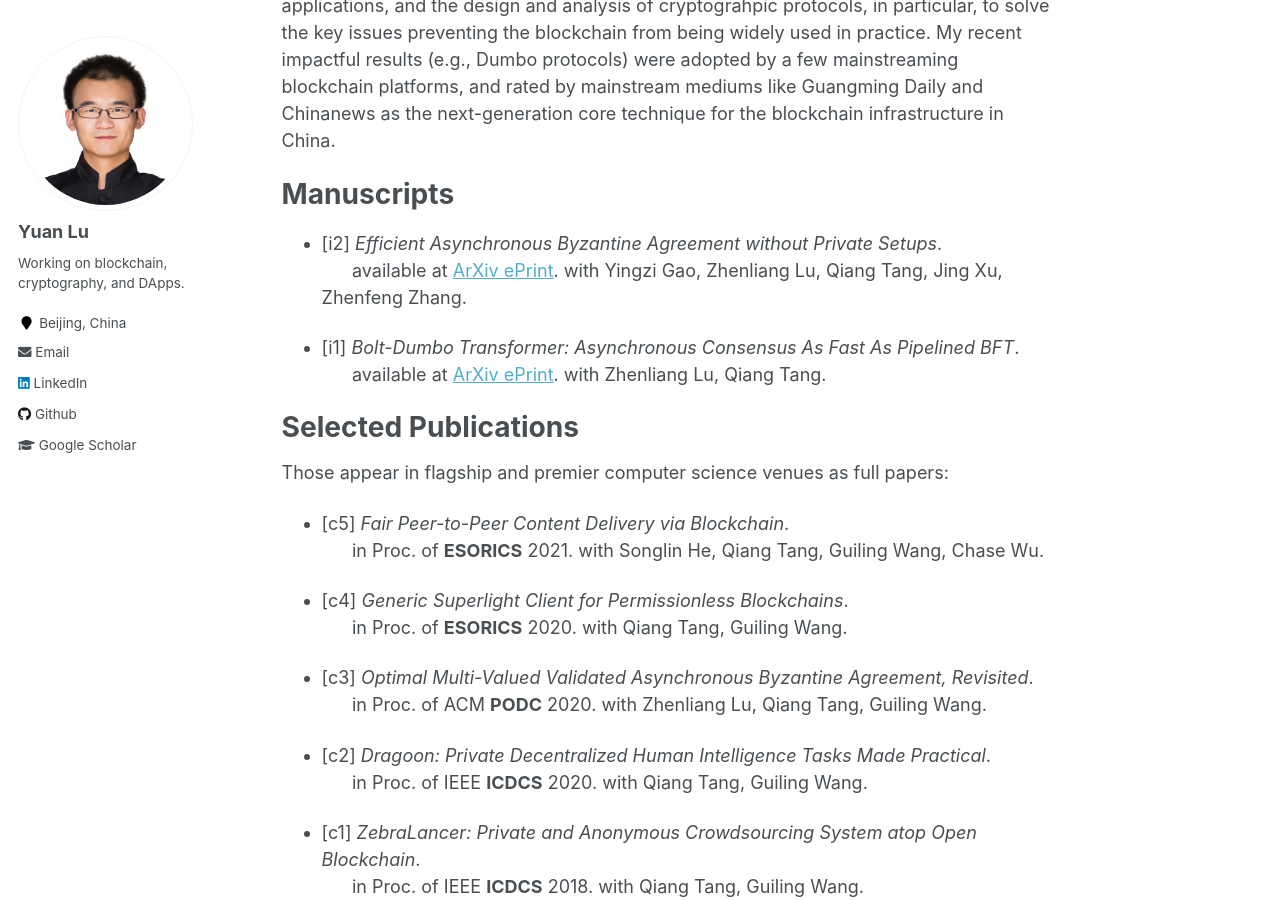
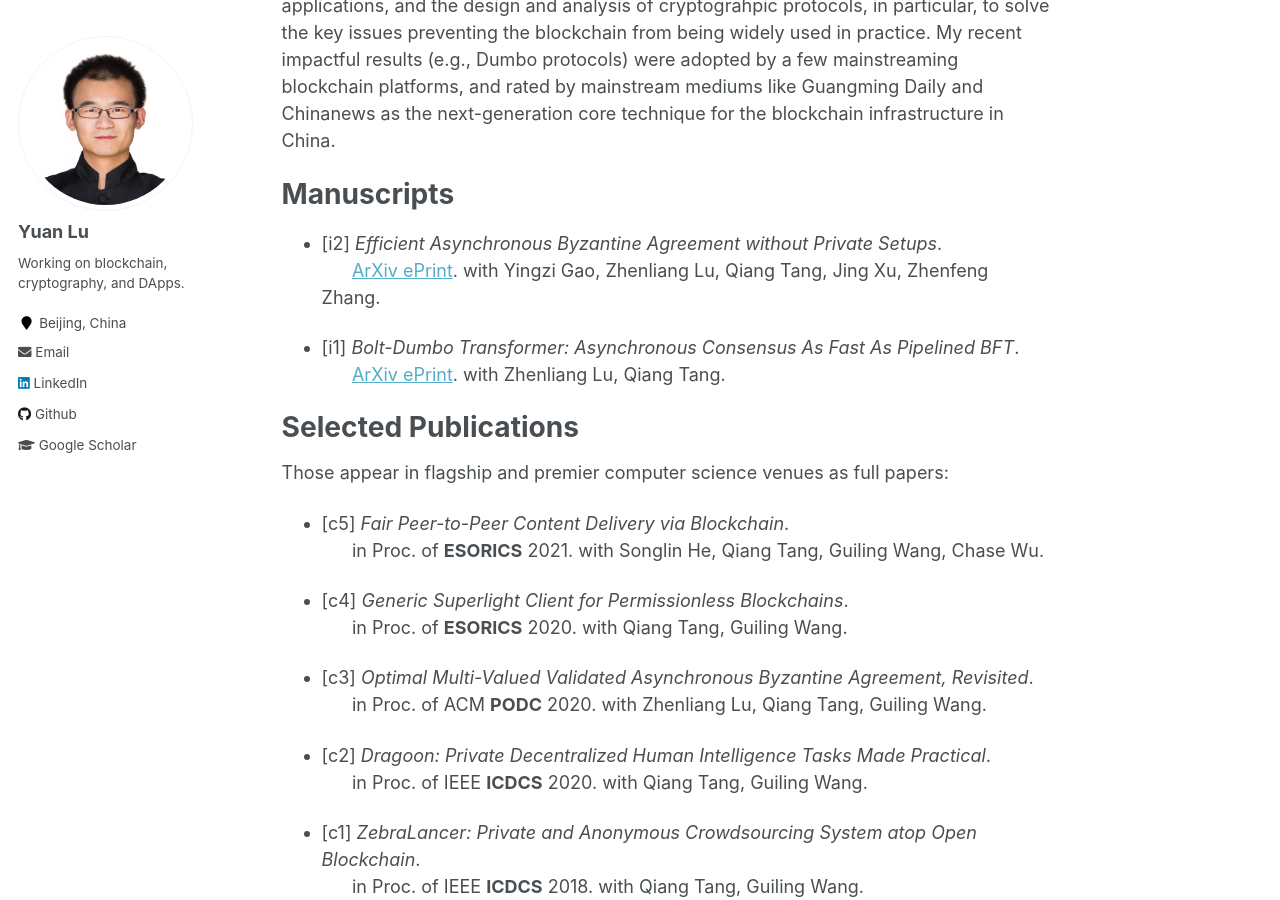
Before and after one commit to yylluu/yylluu.github.io, a Jekyll site: the page built from _pages/about.md, in a window 1280 px wide and 900 px high, scrolled down 347 px. Built offline with Jekyll 4.4.1, drawn with Linux system fonts in a browser that asks for light colours.

Commit message:
Update about.md

```diff
--- a/_pages/about.md
+++ b/_pages/about.md
@@ -20,10 +20,10 @@ Manuscripts
 ======
 
 - [i2] *Efficient Asynchronous Byzantine Agreement without Private Setups*.
-     &nbsp; &nbsp; &nbsp; available at [ArXiv ePrint](https://arxiv.org/abs/2106.07831). with Yingzi Gao, Zhenliang Lu, Qiang Tang, Jing Xu, Zhenfeng Zhang.
+     &nbsp; &nbsp; &nbsp; [ArXiv ePrint](https://arxiv.org/abs/2106.07831). with Yingzi Gao, Zhenliang Lu, Qiang Tang, Jing Xu, Zhenfeng Zhang.
 
 - [i1] *Bolt-Dumbo Transformer: Asynchronous Consensus As Fast As Pipelined BFT*.
-     &nbsp; &nbsp; &nbsp; available at [ArXiv ePrint](https://arxiv.org/abs/2103.09425). with Zhenliang Lu, Qiang Tang.
+     &nbsp; &nbsp; &nbsp; [ArXiv ePrint](https://arxiv.org/abs/2103.09425). with Zhenliang Lu, Qiang Tang.
 
 
 Selected Publications
```
